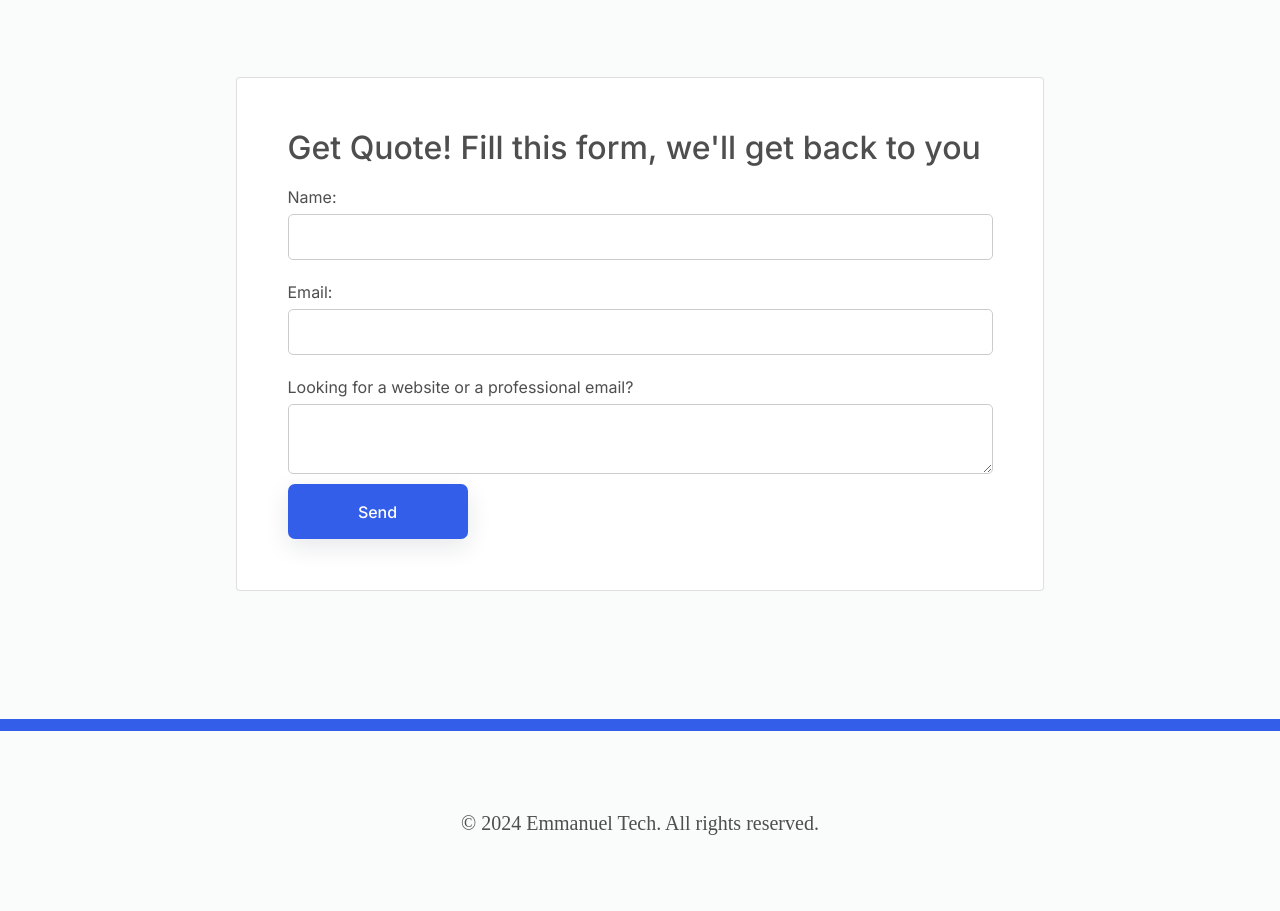
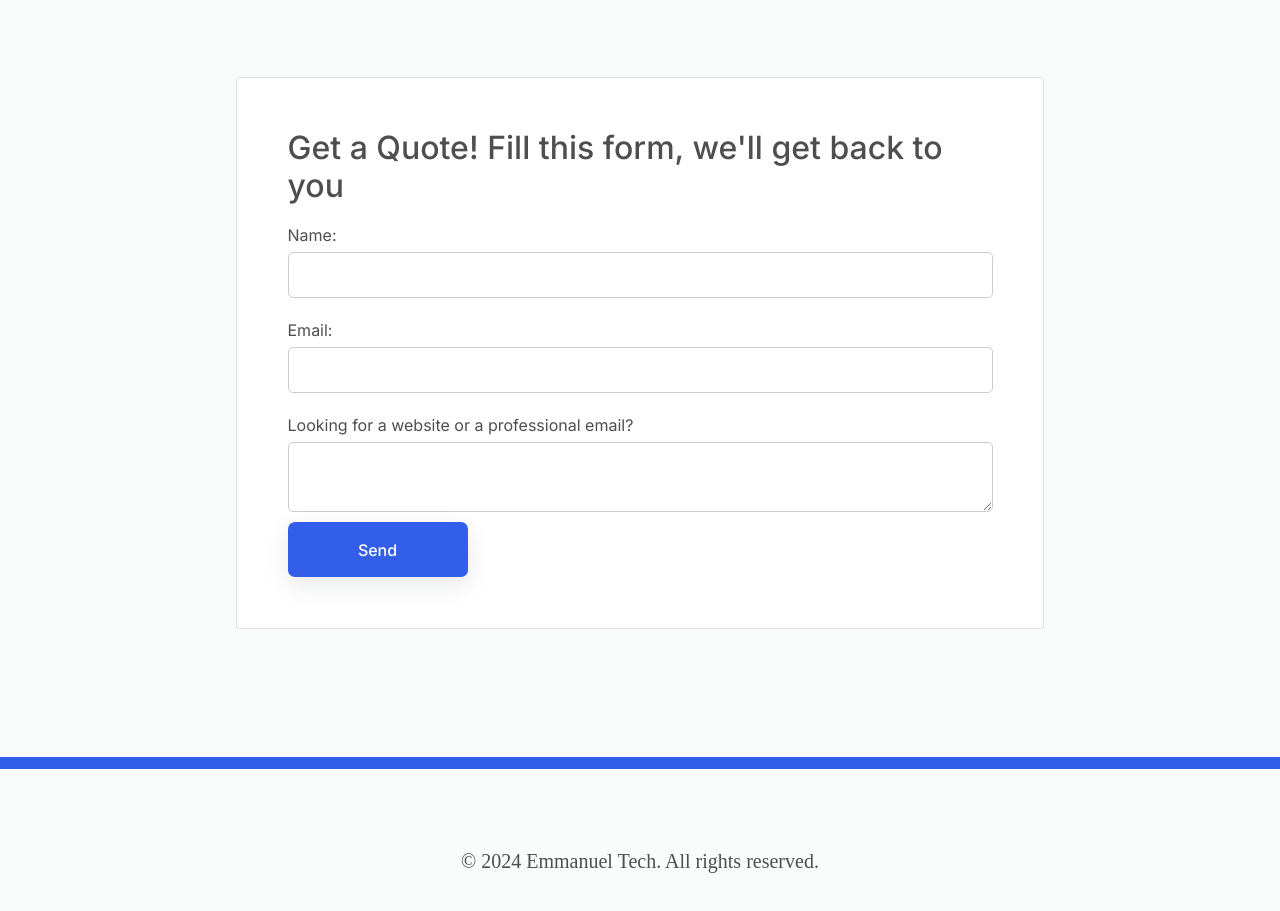
Before and after one commit to youngdd4/emmanueltech.github.io, a plain HTML site: page index.html in a window 1280 px wide. Shown: the part 2600-3511 px from the top of the page. Drawn offline with nearby package versions, Linux system fonts and the light colour scheme; a web font is replaced by a local one.

Commit message:
Update index.html

```diff
--- a/index.html
+++ b/index.html
@@ -214,7 +214,7 @@
       <div class="container" data-aos="fade-up" data-aos-duration="1000">
    <section id="contact">
  	<div class="card2-contact">
-        <h2>Get Quote! Fill this form, we'll get back to you</h2>
+        <h2>Get a Quote! Fill this form, we'll get back to you</h2>
         <form id="contact-form" action="https://api.web3forms.com/submit" method="POST">
         	<input type="hidden" name="access_key" value="b38ed715-6f68-493b-becc-12ae42df96b5">
             <label for="name">Name:</label>
```
